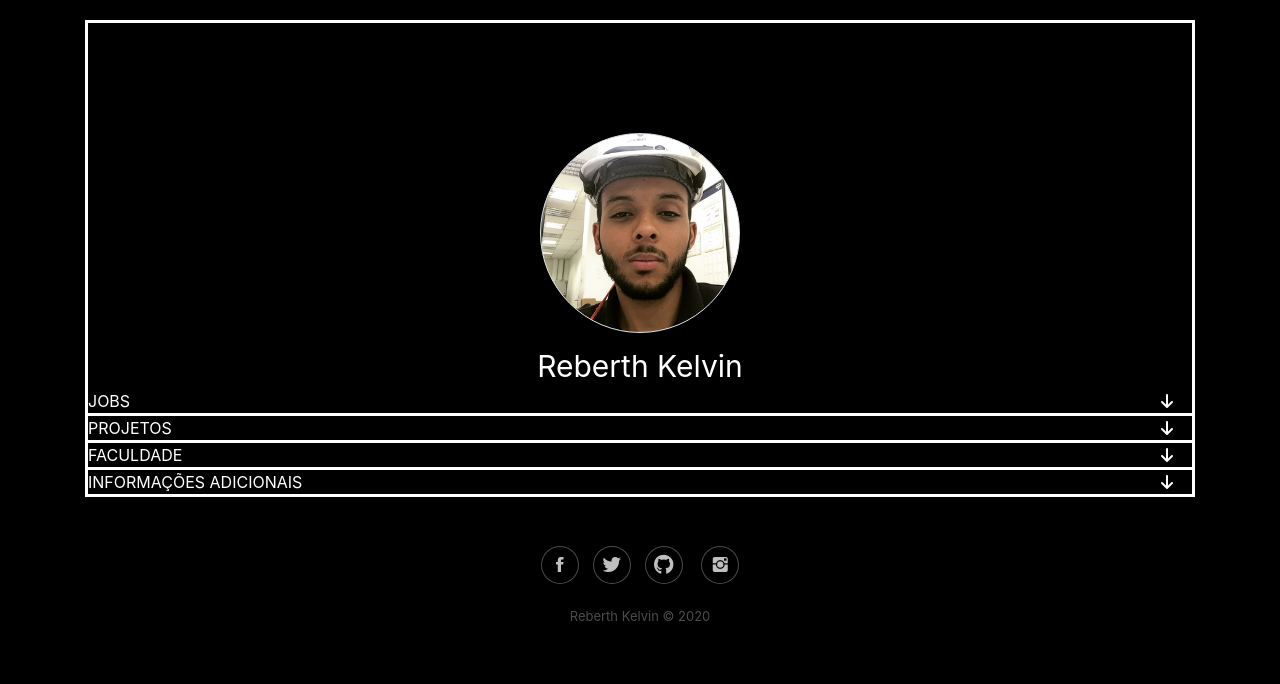
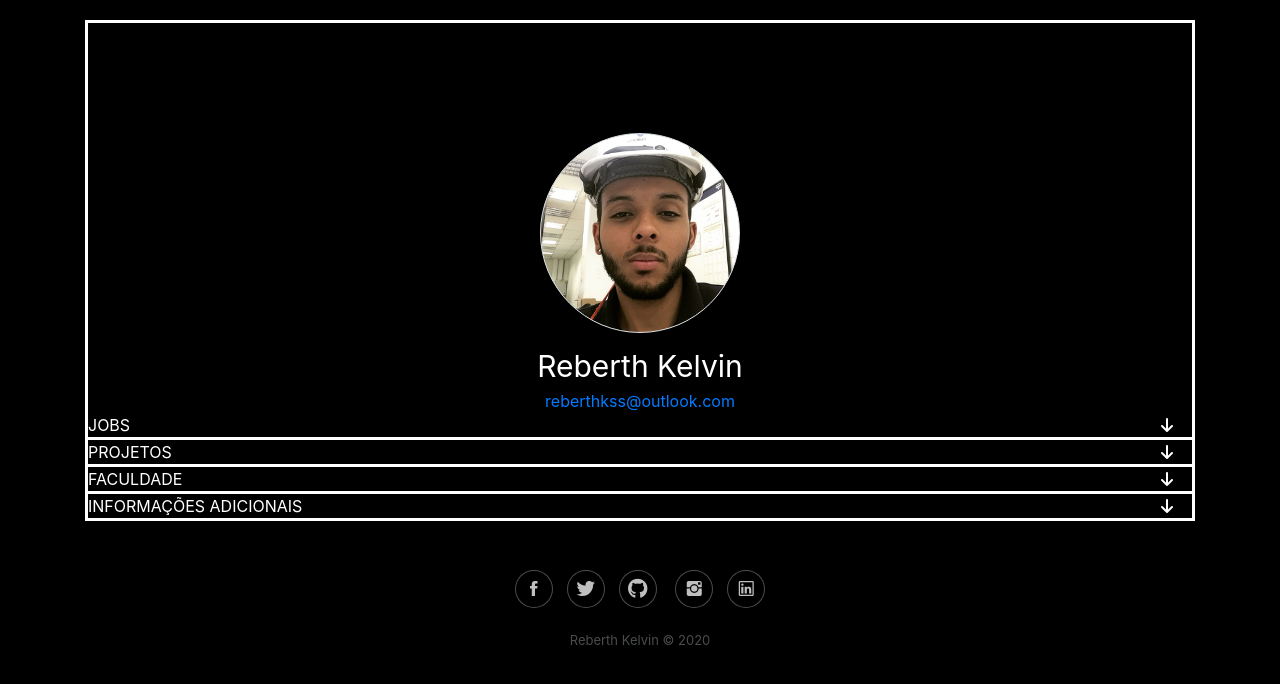
Before and after one commit to reberthkss/curriculum, a plain HTML site: page index.html in a window 1280 px wide. Drawn offline with Linux system fonts and the light colour scheme; files whose address does not match are found by name.

Commit message:
linkedin

```diff
--- a/assets/css/Footer-Dark.css
+++ b/assets/css/Footer-Dark.css
@@ -99,3 +99,8 @@
   border-left: 3px solid white;
   border-right: 3px solid white;
 }
+
+#email {
+  border-left: 3px solid white;
+  border-right: 3px solid white;
+}
--- a/index.html
+++ b/index.html
@@ -20,6 +20,9 @@
                 </div>
                 <div style="margin: 0;">
                     <p class="text-center text-white" id="nome" style="margin: 0;font-size: 30px;">Reberth Kelvin</p>
+                    <a href="mailto:reberthkss@outlook.com">
+                        <p class="text-center" id="email" style="margin: 0;">reberthkss@outlook.com</p>
+                    </a>
                 </div>
             </div>
         </div>
@@ -157,8 +160,7 @@
                 <div class="row">
                     <div class="col item social"><a href="https://www.facebook.com/reberth.kelvin.7"><i class="icon ion-social-facebook"></i></a><a href="https://twitter.com/reberthkss"><i class="icon ion-social-twitter"></i></a><a href="https://github.com/reberthkss"><i class="fab fa-github"></i></a>
                         <a
-                            href="https://www.instagram.com/reberthkss/"><i class="icon ion-social-instagram"></i></a>
-                    </div>
+                            href="https://www.instagram.com/reberthkss/"><i class="icon ion-social-instagram"></i></a><a href="https://www.instagram.com/reberthkss/"><i class="icon ion-social-linkedin-outline"></i></a></div>
                 </div>
                 <p class="copyright">Reberth Kelvin © 2020</p>
             </div>
```
